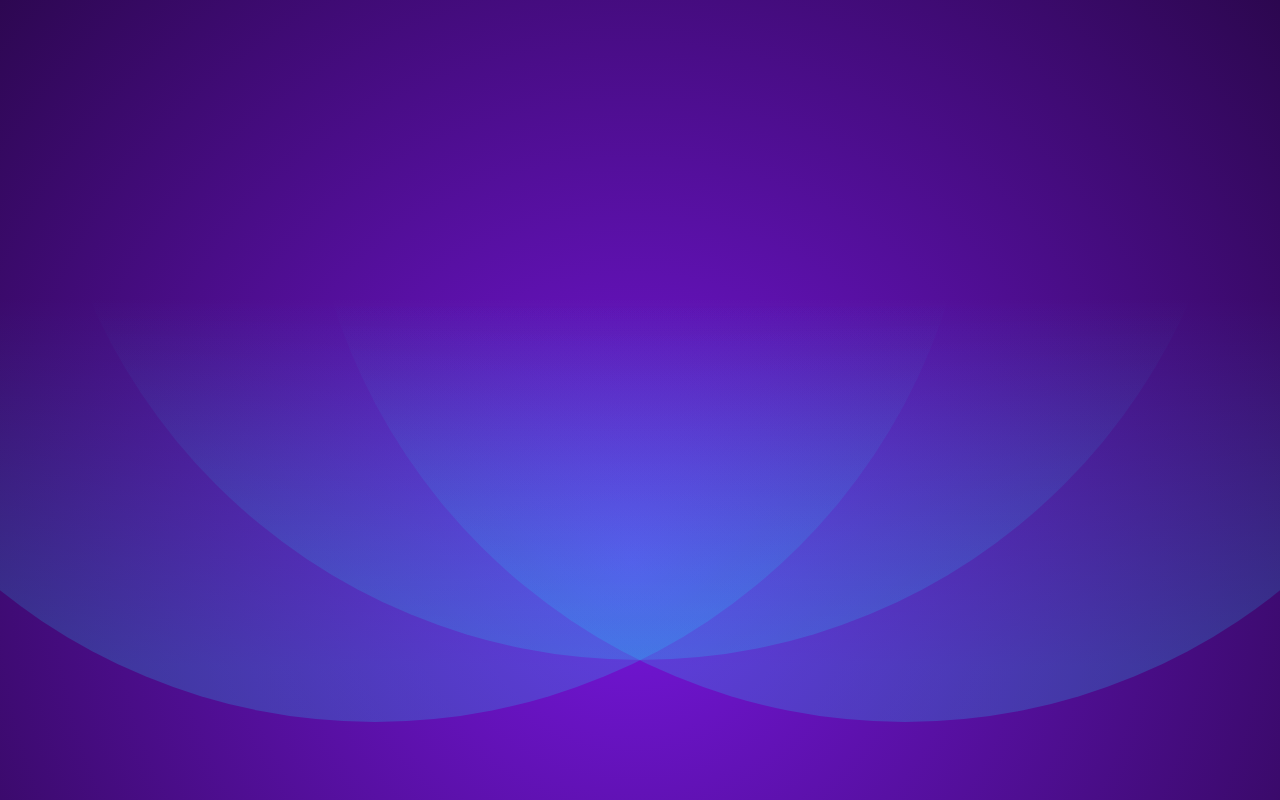
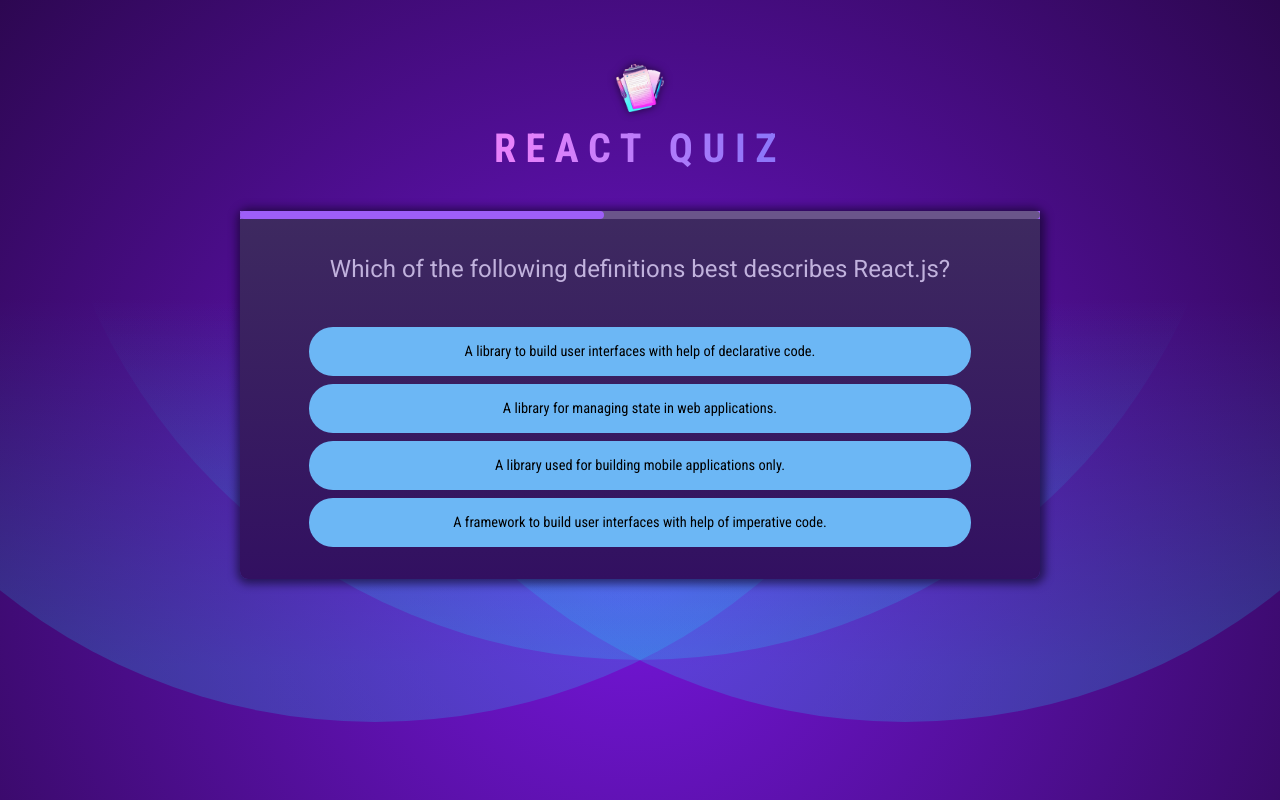
Before and after one commit to locateganesh/React-project, a React (Vite) app: page / in a window 1280 px wide. Built offline with nearby package versions, Linux system fonts and the light colour scheme.

Commit message:
quiz app

```diff
--- a/src/App.jsx
+++ b/src/App.jsx
@@ -1,3 +1,14 @@
-function App() {}
+import Header from './components/Header.jsx';
+import Quiz from './components/Quiz';
+function App() {
+    return (
+        <>
+            <Header />
+            <main>
+                <Quiz />
+            </main>
+        </>
+    )
+}
 
 export default App;
--- /dev/null
+++ b/src/components/Header.jsx
@@ -0,0 +1,10 @@
+import quizLogo from '../assets/quiz-logo.png';
+
+export default function Header() {
+    return (
+        <header>
+            <img src={quizLogo} alt="Quiz Logo" />
+            <h1>React Quiz</h1>
+        </header>
+    )
+}
--- /dev/null
+++ b/src/components/QuestionTimer.jsx
@@ -0,0 +1,29 @@
+import { useEffect, useState } from "react";
+
+export default function QuestionTimer({timeout, onTimeout}) {
+    const [remaingTime, setRemainingTime] = useState(timeout);
+
+    useEffect(()=> {
+        console.log('Timeout');
+        const timer = setTimeout(onTimeout, timeout);
+
+        return () => {
+            clearTimeout(timer);
+        }
+    }, [onTimeout, timeout])
+
+    useEffect(()=> {
+        const intervalTime = 50;
+        const interval = setInterval(() => {
+            console.log('Interval');
+            setRemainingTime(prevTime => prevTime - intervalTime);
+        }, intervalTime);
+
+        return () => {
+            clearInterval(interval);
+        }
+
+    },[])
+
+    return <progress id="question-time" max={timeout} value={remaingTime} />
+}
--- /dev/null
+++ b/src/components/Quiz.jsx
@@ -0,0 +1,79 @@
+import { useCallback, useRef, useState } from "react";
+
+import QUESTIONS from '../questions';
+import quizComplete from '../assets/quiz-complete.png'
+import QuestionTimer from './QuestionTimer.jsx';
+
+export default function Quiz() {
+    const shuffledAnswered = useRef();
+    // const [activeQuestionIndex, setActiveQuestionIndex] = useState(0);
+    const [userAnswers, setUserAnswers] = useState([]);
+    const [answerState, setAnswerState] = useState('');
+
+    const activeQuestionIndex = answerState === '' ? userAnswers.length : userAnswers.length - 1;
+    const isQuestionCompleted = activeQuestionIndex === QUESTIONS.length;
+
+    const handleSelectedAnswer = useCallback((selectedAnswer) => {
+        setAnswerState('anwered');
+        setUserAnswers(prevAnswer => {
+            return [...prevAnswer, selectedAnswer];
+        });
+
+        setTimeout(() => {
+            if (selectedAnswer === QUESTIONS[activeQuestionIndex].answers[0]) {
+                setAnswerState('correct');
+            } else {
+                setAnswerState('wrong');
+            }
+
+            setTimeout(() => {
+                setAnswerState('');
+            },2000);
+        },1000)
+
+    }, [activeQuestionIndex]);
+
+    const handleSkipAnswer = useCallback(() => {
+        handleSelectedAnswer(null);
+    }, [handleSelectedAnswer]);
+
+    if (isQuestionCompleted) {
+        return (
+            <div id="summary">
+                <img src={quizComplete} alt="Trophy Icon" />
+                <h2>Quiz Completed</h2>
+            </div>
+        )
+    }
+
+    if (!shuffledAnswered.current) {
+        shuffledAnswered.current = [...QUESTIONS[activeQuestionIndex].answers];
+        shuffledAnswered.current.sort(() => Math.random() - 0.5);
+    }
+
+    return (
+        <div id="quiz">
+            <div id="question">
+                <QuestionTimer key={activeQuestionIndex} timeout={10 * 1000} onTimeout={handleSkipAnswer} />
+                <h2>{QUESTIONS[activeQuestionIndex].text}</h2>
+                <ul id="answers">
+                    {shuffledAnswered.current.map(answer => {
+                        const isSelected = userAnswers[userAnswers.length - 1] === answer;
+                        let cssClass = '';
+                        if (cssClass === 'answered' && isSelected) {
+                            cssClass = 'selected';
+                        }
+                        if ((answerState === 'correct' || answerState === 'wrong') && isSelected) {
+                            cssClass = answerState;
+                        }
+                        return (
+                            <li key={answer}>
+                                <button className={cssClass} onClick={() => handleSelectedAnswer(answer)}>{answer}</button>
+                            </li>
+                        )
+                    })}
+                </ul>
+            </div>
+        </div>
+    )
+}
--- a/src/index.css
+++ b/src/index.css
@@ -79,6 +79,7 @@
 }
 
 #quiz {
+  position: relative;
   max-width: 50rem;
   margin: auto;
   padding: 2rem;
@@ -98,11 +99,14 @@
 }
 
 #question progress {
-  width: 50%;
   height: 0.5rem;
-  border-radius: 24px;
   background: #9e5ef8;
   margin: 0;
+  position: absolute;
+  top: 0;
+  left: 0;
+  width: 100%;
+  border-radius: 0;
 }
 
 #question progress::-webkit-progress-bar {
@@ -145,12 +149,12 @@
   gap: 0.5rem;
 }
 
-.answer {
+#answers li {
   width: 90%;
   margin: 0 auto;
 }
 
-.answer button {
+#answers li button {
   display: inline-block;
   width: 100%;
   font-family: 'Roboto Condensed', sans-serif;
@@ -164,27 +168,27 @@
   transition: all 0.2s ease-in-out;
 }
 
-.answer button:hover,
-.answer button:focus {
+#answers li button:hover,
+#answers li button:focus {
   /* background: linear-gradient(180deg, #bf48f6 0%, #9b50f2 100%); */
   background: #9d5af5;
   color: white;
   /* box-shadow: 0 0 4px 2px rgba(255, 200, 60, 0.8); */
 }
 
-.answer button.selected {
+#answers li button.selected {
   /* background: linear-gradient(180deg, #fbda81 0%, #f8b173 100%); */
   background: #f5a76c;
   color: #2c203d;
 }
 
-.answer button.correct {
+#answers li button.correct {
   /* background: linear-gradient(180deg, #a1fa61 0%, #52d482 100%); */
   background: #5af59d;
   color: #2c203d;
 }
 
-.answer button.wrong {
+#answers li button.wrong {
   /* background: linear-gradient(180deg, #f96fb1 0%, #f52b8c 100%); */
   background: #f55a98;
   color: #2c203d;
--- /dev/null
+++ b/src/questions.js
@@ -0,0 +1,72 @@
+export default [
+    {
+      id: 'q1',
+      text: 'Which of the following definitions best describes React.js?',
+      answers: [
+        'A library to build user interfaces with help of declarative code.',
+        'A library for managing state in web applications.',
+        'A framework to build user interfaces with help of imperative code.',
+        'A library used for building mobile applications only.',
+      ],
+    },
+    {
+      id: 'q2',
+      text: 'What purpose do React hooks serve?',
+      answers: [
+        'Enabling the use of state and other React features in functional components.',
+        'Creating responsive layouts in React applications.',
+        'Handling errors within the application.',
+        'Part of the Redux library for managing global state.',
+      ],
+    },
+    {
+      id: 'q3',
+      text: 'Can you identify what JSX is?',
+      answers: [
+        'A JavaScript extension that adds HTML-like syntax to JavaScript.',
+        'A JavaScript library for building dynamic user interfaces.',
+        'A specific HTML version that was explicitly created for React.',
+        'A tool for making HTTP requests in a React application.',
+      ],
+    },
+    {
+      id: 'q4',
+      text: 'What is the most common way to create a component in React?',
+      answers: [
+        'By defining a JavaScript function that returns a renderable value.',
+        'By defining a custom HTML tag in JavaScript.',
+        'By creating a file with a .jsx extension.',
+        'By using the "new" keyword followed by the component name.',
+      ],
+    },
+    {
+      id: 'q5',
+      text: 'What does the term "React state" imply?',
+      answers: [
+        'An object in a component that holds values and may cause the component to render on change.',
+        'The lifecycle phase a React component is in.',
+        'The overall status of a React application, including all props and components.',
+        'A library for managing global state in React applications.',
+      ],
+    },
+    {
+      id: 'q6',
+      text: 'How do you typically render list content in React apps?',
+      answers: [
+        'By using the map() method to iterate over an array of data and returning JSX.',
+        'By using the for() loop to iterate over an array of data and returning JSX.',
+        'By using the forEach() method to iterate over an array of data and returning JSX.',
+        'By using the loop() method to iterate over an array of data and returning JSX.',
+      ],
+    },
+    {
+      id: 'q7',
+      text: 'Which approach can NOT be used to render content conditionally?',
+      answers: [
+        'Using a the #if template syntax.',
+        'Using a ternary operator.',
+        'Using the && operator.',
+        'Using an if-else statement.',
+      ],
+    },
+  ];
```
Also changed, not shown: 2 other files (tests, documents, lock files or other folders).
